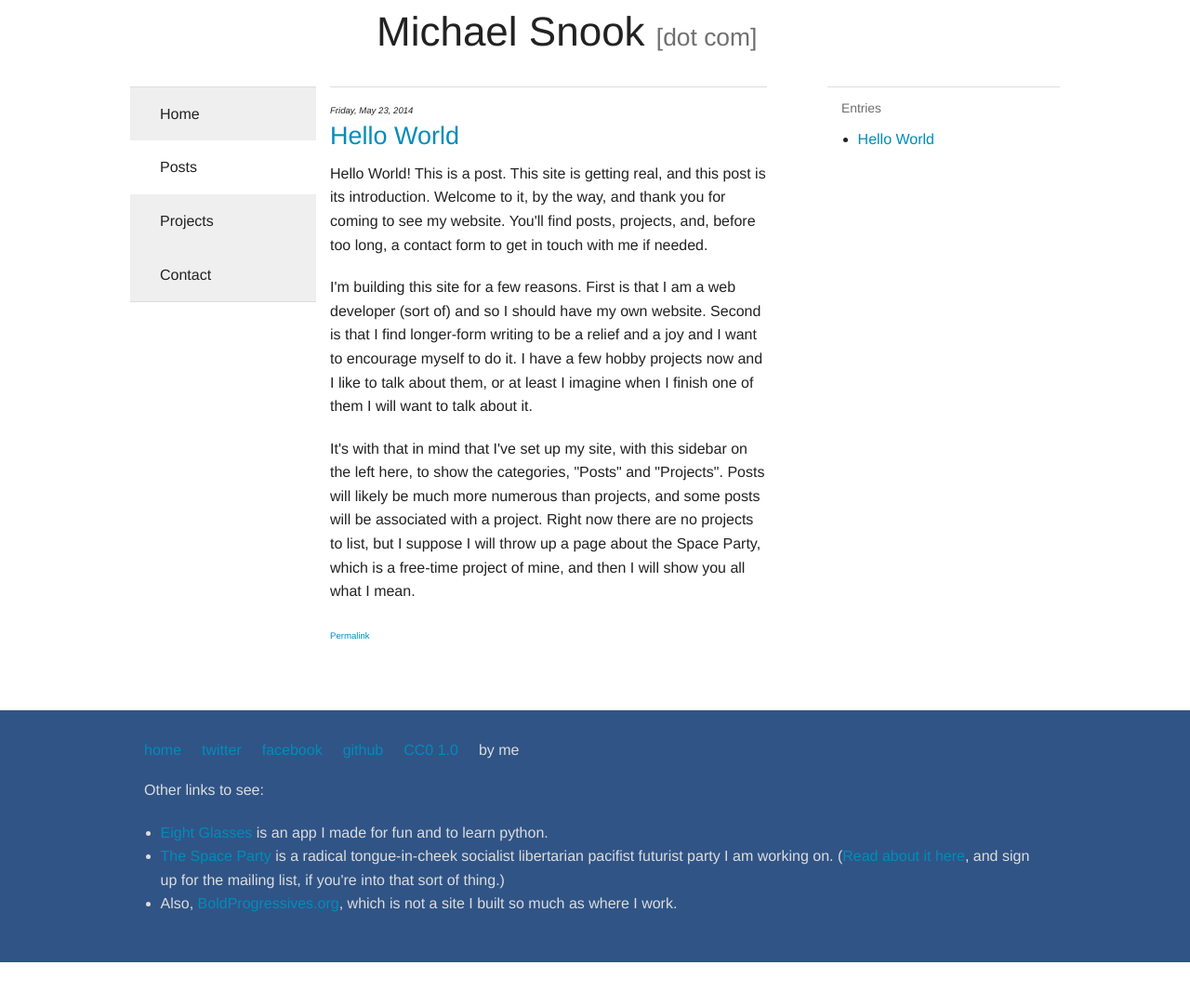
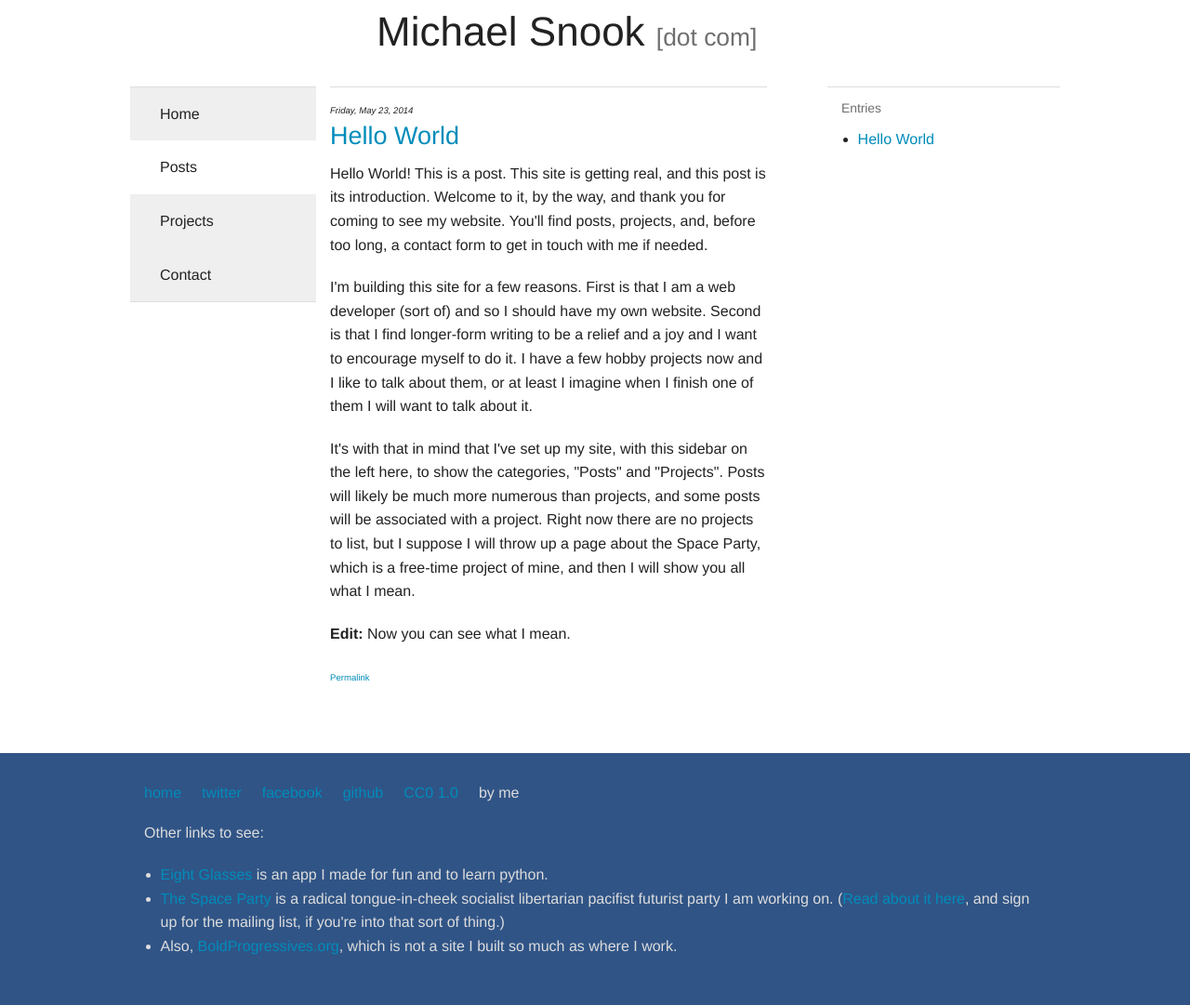
Before and after one commit to michaelsnook/snook.pub, a Jekyll site: the page built from _posts/2014-05-23-Hello-World.md, in a window 1280 px wide. Shown: the whole page at 93% size. Built offline with Jekyll 4.4.1, drawn with Linux system fonts in a browser that asks for light colours; before the commit the page ends 1035 px from its top, so only the background shows below that.

Commit message:
edit post

```diff
--- a/_posts/2014-05-23-Hello-World.md
+++ b/_posts/2014-05-23-Hello-World.md
@@ -21,3 +21,5 @@ the categories, \"Posts\" and \"Projects\". Posts will likely be much more numer
 and some posts will be associated with a project. Right now there are no projects to list,
 but I suppose I will throw up a page about the Space Party, which is a free-time project of
 mine, and then I will show you all what I mean.
+
+**Edit:** Now you can see what I mean.
```
